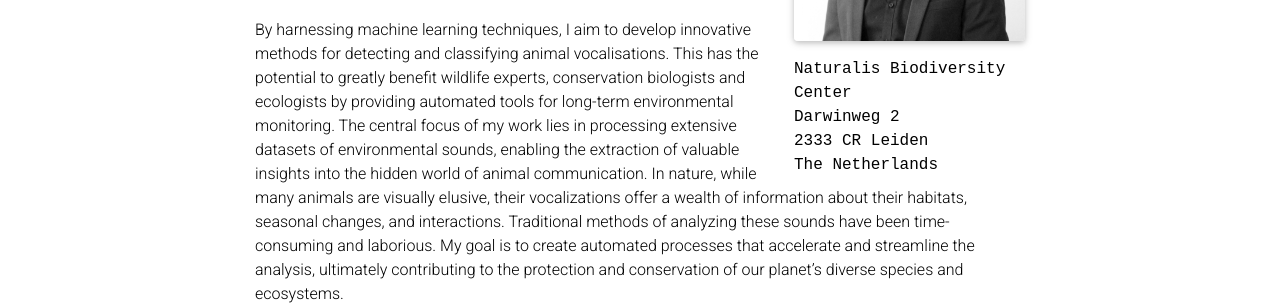
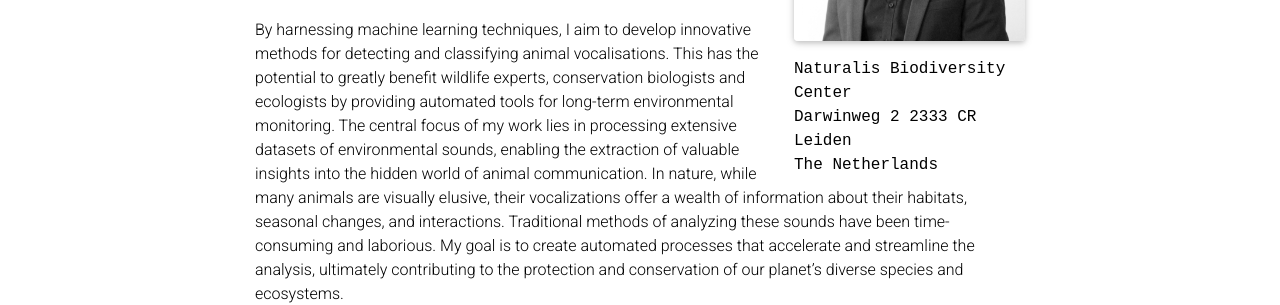
Before and after one commit to bghani/bghani.github.io, a Jekyll site: the page built from _pages/about.md, in a window 1280 px wide and 1329 px high. Shown: the part 399-704 px from the top of the window. Built offline with Jekyll 4.4.1, drawn with Linux system fonts in a browser that asks for light colours; full-size pictures stand in for the smaller copies a plugin makes; some web fonts are replaced; comment, search, counter and statistics services are not loaded; a style sheet for code colours, icons or effects is not loaded; some of the changed lines change nothing that is shown.

```diff
--- a/_pages/about.md
+++ b/_pages/about.md
@@ -11,8 +11,7 @@
   image_circular: false # crops the image to make it circular
   more_info: >
     <div>Naturalis Biodiversity Center</div>
-    <div>Darwinweg 2</div>
-    <div>2333 CR Leiden</div>
+    <div>Darwinweg 2 2333 CR Leiden</div>
     <div>The Netherlands</div>
 
 news: true  # includes a list of news items
```
